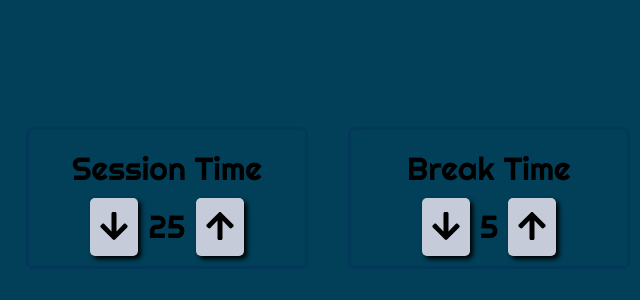
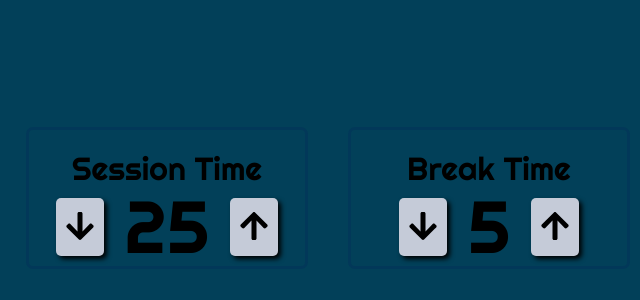
Before and after one commit to ckujawa/pomodoro, a React (Create React App) app: page / in a window 1280 px wide. Shown: the part 218-518 px from the top of the page, without its empty margins (328-968 px from the left). Built offline with nearby package versions, Linux system fonts and the light colour scheme; the HTML template or start-up script is replaced by a standard one.

Commit message:
quick cleanup of style

```diff
--- a/src/components/LengthControl.js
+++ b/src/components/LengthControl.js
@@ -23,6 +23,12 @@ const ControlWrapper = styled.div`
   margin: 0;
   padding: 0;
 
+
+
+  > div{
+    font-size: 2.3em;
+    padding: 0 10px;
+  }
 `;
 
 const Button = styled.button`
@@ -39,10 +45,6 @@ const Button = styled.button`
   &:hover{
     transform: scale(1.1);
     box-shadow: 4px 4px 7px black;
-  }
-
-  & > div{
-    font-size: 5em;
   }
 `;
 
```
